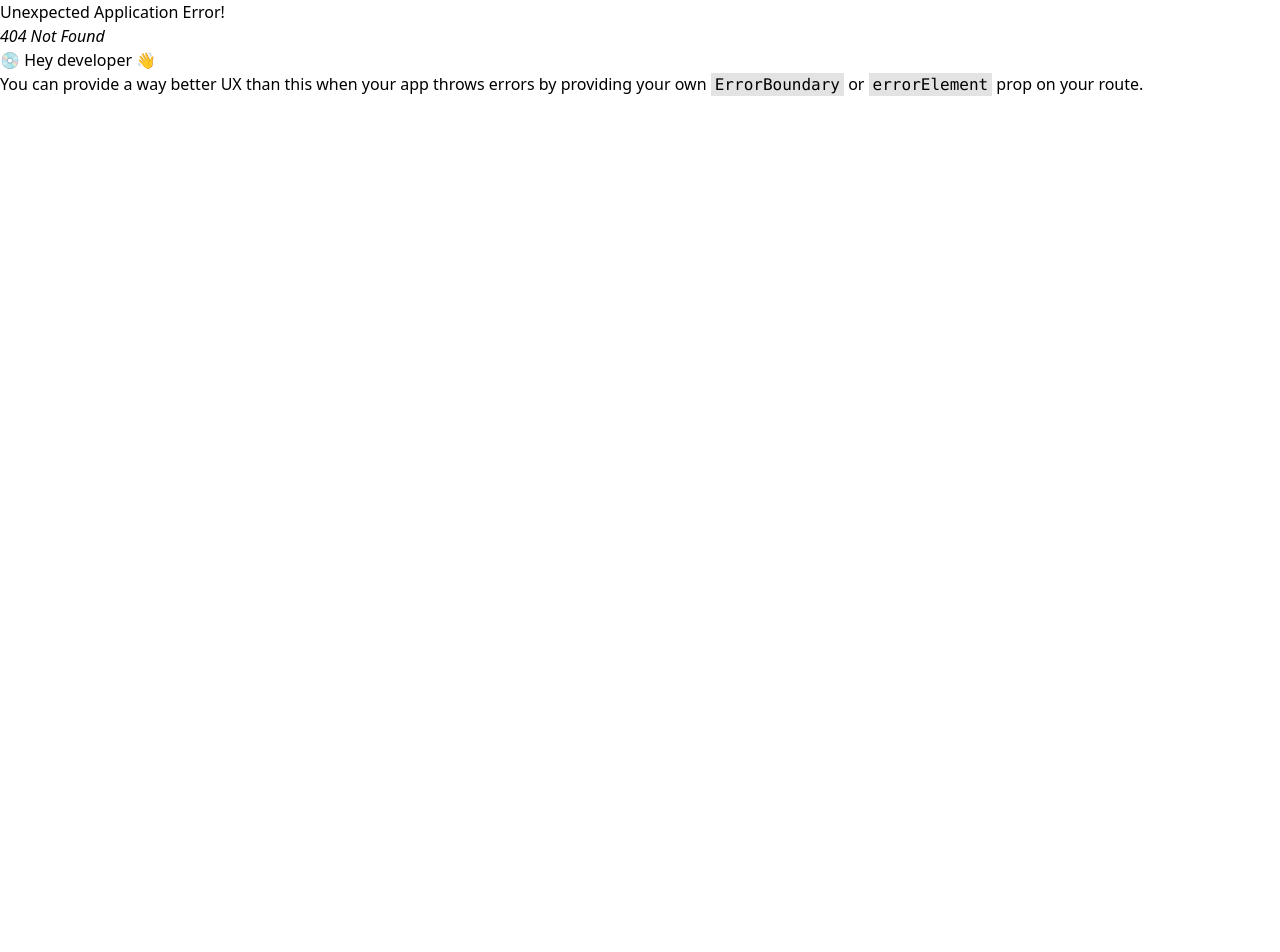
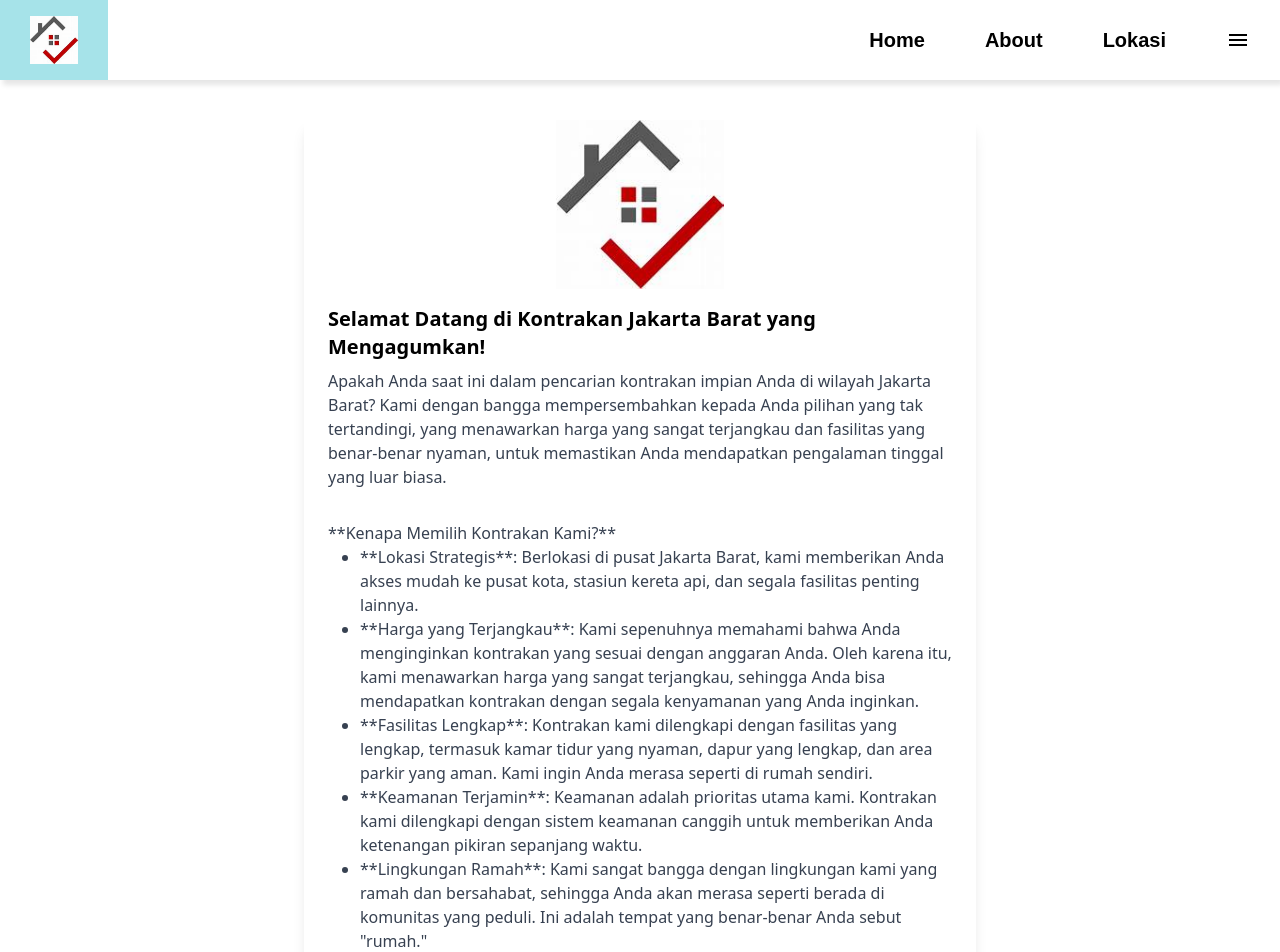
Before and after one commit to Sanjaee/WEB-KONTRAKAN, a React (Vite) app: page /About in a window 1280 px wide. Before the commit this address had no page. Shown: the top 952 px of the page. Before the commit the page ends 800 px from the top, so only its background shows below. Built offline with nearby package versions, Linux system fonts and the light colour scheme.

Commit message:
about navigasi lokasi

```diff
--- /dev/null
+++ b/src/Components/About.jsx
@@ -0,0 +1,76 @@
+import React from "react";
+import Navigasi from "./Navigasi";
+import { Link } from "react-router-dom";
+
+function KontrakanCard() {
+  return (
+    <div>
+      <Navigasi />
+      <div className="max-w-xl mx-auto rounded overflow-hidden shadow-lg sm:max-w-full lg:max-w-2xl mt-10">
+        <img
+          src="logo.png"
+          alt="Kontrakan Jakarta Barat"
+          className=" sm:w-1/5 lg:w-1/4 mx-auto"
+        />
+        <div className="px-6 py-4">
+          <div className="font-bold text-xl mb-2">
+            Selamat Datang di Kontrakan Jakarta Barat yang Mengagumkan!
+          </div>
+          <p className="text-gray-700 text-base">
+            Apakah Anda saat ini dalam pencarian kontrakan impian Anda di
+            wilayah Jakarta Barat? Kami dengan bangga mempersembahkan kepada
+            Anda pilihan yang tak tertandingi, yang menawarkan harga yang sangat
+            terjangkau dan fasilitas yang benar-benar nyaman, untuk memastikan
+            Anda mendapatkan pengalaman tinggal yang luar biasa.
+          </p>
+        </div>
+        <div className="px-6 py-4">
+          <p className="text-gray-700 text-base">
+            **Kenapa Memilih Kontrakan Kami?**
+          </p>
+          <ul className="list-disc ml-8">
+            <li className="text-gray-700 text-base">
+              **Lokasi Strategis**: Berlokasi di pusat Jakarta Barat, kami
+              memberikan Anda akses mudah ke pusat kota, stasiun kereta api, dan
+              segala fasilitas penting lainnya.
+            </li>
+            <li className="text-gray-700 text-base">
+              **Harga yang Terjangkau**: Kami sepenuhnya memahami bahwa Anda
+              menginginkan kontrakan yang sesuai dengan anggaran Anda. Oleh
+              karena itu, kami menawarkan harga yang sangat terjangkau, sehingga
+              Anda bisa mendapatkan kontrakan dengan segala kenyamanan yang Anda
+              inginkan.
+            </li>
+            <li className="text-gray-700 text-base">
+              **Fasilitas Lengkap**: Kontrakan kami dilengkapi dengan fasilitas
+              yang lengkap, termasuk kamar tidur yang nyaman, dapur yang
+              lengkap, dan area parkir yang aman. Kami ingin Anda merasa seperti
+              di rumah sendiri.
+            </li>
+            <li className="text-gray-700 text-base">
+              **Keamanan Terjamin**: Keamanan adalah prioritas utama kami.
+              Kontrakan kami dilengkapi dengan sistem keamanan canggih untuk
+              memberikan Anda ketenangan pikiran sepanjang waktu.
+            </li>
+            <li className="text-gray-700 text-base">
+              **Lingkungan Ramah**: Kami sangat bangga dengan lingkungan kami
+              yang ramah dan bersahabat, sehingga Anda akan merasa seperti
+              berada di komunitas yang peduli. Ini adalah tempat yang
+              benar-benar Anda sebut "rumah."
+            </li>
+          </ul>
+        </div>
+        <div className="px-6 py-4">
+          <Link
+            to="/Payment"
+            className="block w-full text-center bg-blue-500 hover:bg-blue-700 text-white font-bold py-2 px-4 rounded-full"
+          >
+            Hubungi Kami Sekarang!
+          </Link>
+        </div>
+      </div>
+    </div>
+  );
+}
+
+export default KontrakanCard;
--- a/src/Components/Lokasi.jsx
+++ b/src/Components/Lokasi.jsx
@@ -3,10 +3,19 @@ import Navigasi from "./Navigasi";
 import "../style/ButtonLokasi.css";
 
 const Lokasi = () => {
+  const handleCariLokasiClick = () => {
+    // Alamat URL yang akan dibuka saat tombol "Cari Lokasi" ditekan
+    const googleMapsURL =
+      "https://www.google.com/maps/place/Klinik+Rizki+Medika/@-6.1529054,106.7306375,17z/data=!3m1!4b1!4m6!3m5!1s0x2e69f7f0749b193d:0x7f4969ece6c264c7!8m2!3d-6.1529107!4d106.7332124!16s%2Fg%2F11h0yg5_0j?entry=ttu";
+
+    // Buka tautan di jendela baru
+    window.open(googleMapsURL, "_blank");
+  };
+
   return (
     <div className="bg-gray-200 ">
       <Navigasi />
-      <div className="mt-10 flex flex-col sm:flex-row ">
+      <div className="mt-10 flex flex-col sm:flex-row  ">
         <div className="w-full sm:w-1/2 p-4 sm:p-10">
           <h1 className="text-2xl font-bold">Nama Lokasi</h1>
           <p className="text-lg">Tanggal Pembuatan: DD/MM/YYYY</p>
@@ -28,12 +37,11 @@ const Lokasi = () => {
               Find Population on Map
             </a>
           </iframe>
-          <div className="mt-10 items-center justify-center flex ">
-            <button className="learn-more">
+          <div className="mt-10 items-center justify-center flex">
+            <button className="learn-more" onClick={handleCariLokasiClick}>
               <span className="circle" aria-hidden="true">
                 <span className="icon arrow"></span>
               </span>
-              <a href="https://www.google.com/maps/place/Klinik+Rizki+Medika/@-6.1529054,106.7306375,17z/data=!3m1!4b1!4m6!3m5!1s0x2e69f7f0749b193d:0x7f4969ece6c264c7!8m2!3d-6.1529107!4d106.7332124!16s%2Fg%2F11h0yg5_0j?entry=ttu"></a>
               <span className="button-text">Cari Lokasi</span>
             </button>
           </div>
--- a/src/Components/Navigasi.jsx
+++ b/src/Components/Navigasi.jsx
@@ -37,7 +37,7 @@ export default function Navigasi() {
           </li>
 
           <li>
-            <Link to="/">About</Link>
+            <Link to="/About">About</Link>
           </li>
 
           <li>
@@ -55,7 +55,7 @@ export default function Navigasi() {
           </li>
 
           <li className="hideOnMobile">
-            <Link to="/">About</Link>
+            <Link to="/About">About</Link>
           </li>
 
           <li className="hideOnMobile">
--- a/src/PaymentGetway/Payment.jsx
+++ b/src/PaymentGetway/Payment.jsx
@@ -89,7 +89,7 @@ const Payment = () => {
           <div className=" ml-5 mt-4">
             <li>Lengkapi Data Joki Dengan Teliti!</li>
             <li>Pilih Jenis Joki Rank</li>
-            <li>Masukkan nomor WhatsApp yg benar!</li>
+            <li>Masukkan nomor WhatsApp</li>
           </div>
           <h1 className=" font-bold text-red-500 mt-12">
             Estimasi Proses Jasa Joki Kita Usahakan Secepatnya Minimal 12 Jam -
--- a/src/main.jsx
+++ b/src/main.jsx
@@ -9,6 +9,7 @@ import Home from "./App";
 import Payment from "./PaymentGetway/Payment";
 import GoogleMap from "./Components/Lokasi";
 import AdminPanel from "./AdminPanel/AdminPanel";
+import KontrakanCard from "./Components/About";
 
 const router = createBrowserRouter([
   {
@@ -27,6 +28,10 @@ const router = createBrowserRouter([
     path: "/ADMINNETWORK",
     element: <AdminPanel />,
   },
+  {
+    path: "/About",
+    element: <KontrakanCard />,
+  },
 ]);
 
 ReactDOM.createRoot(document.getElementById("root")).render(
```
